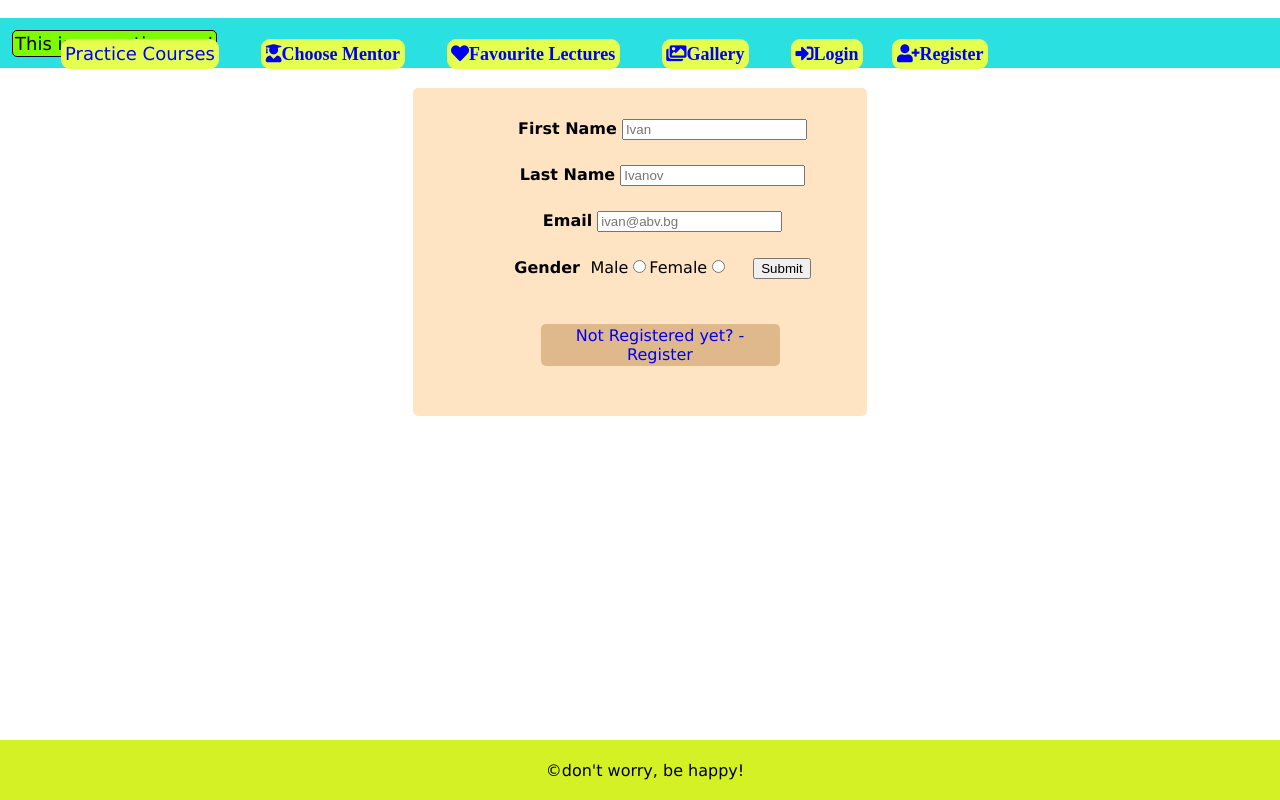
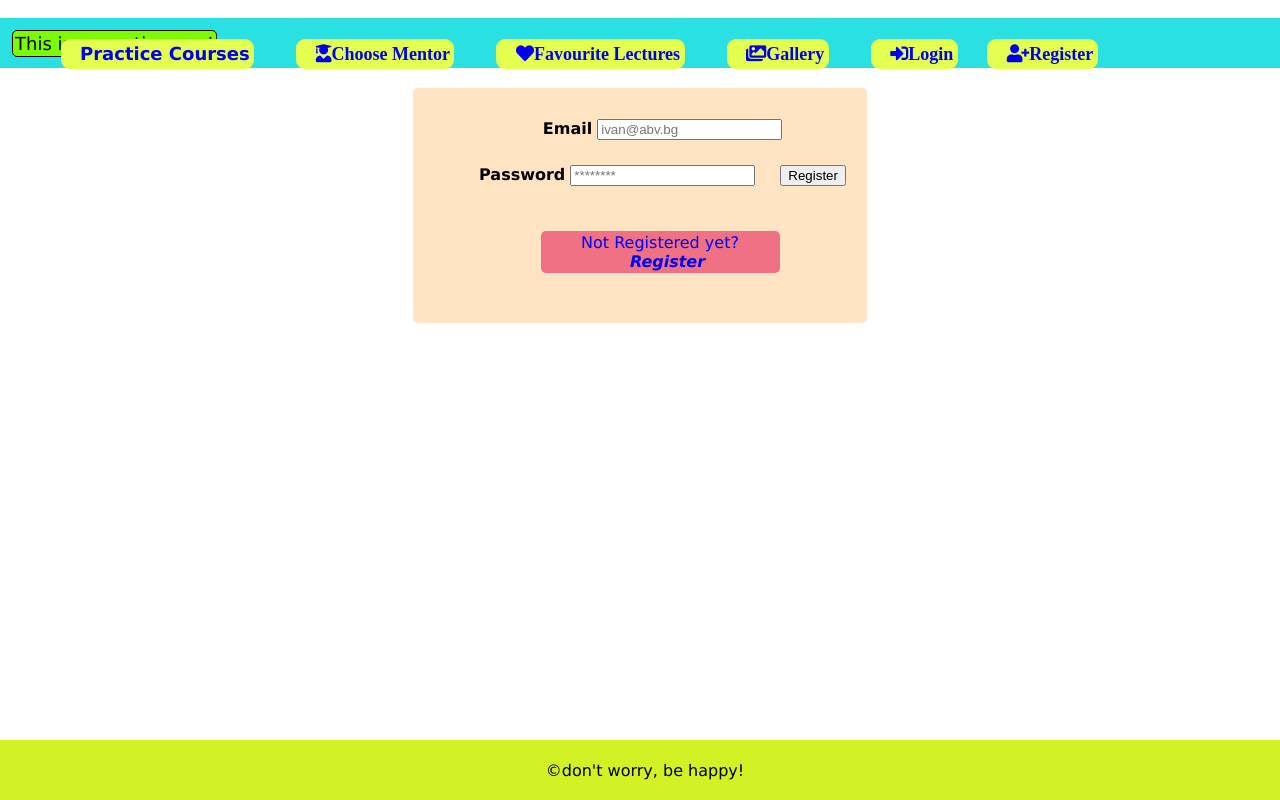
Before and after one commit to AtanasTachev/practice, a React (Create React App) app: page /login in a window 1280 px wide. Built offline with nearby package versions, Linux system fonts and the light colour scheme.

Commit message:
change places of login and register forms

```diff
--- a/src/App.js
+++ b/src/App.js
@@ -3,8 +3,8 @@ import './App.css';
 import Container from './Components/container/Container';
 
 import Navigation from './Components/navigation/Navigation';
-import Login from './Components/form/Login';
 import Register from './Components/register/Register';
+import Login from './Components/login/Login';
 import Mentors from './Components/mentors/Mentors';
 
 function App() {
--- a/src/Components/form/Login.js
+++ /dev/null
@@ -1,39 +0,0 @@
-import './login.css';
-
-const Form = () => {
-    return (
-        <div>
-            <form class="login">
-                <ul>
-                    <li>
-                        <label for="firstName"><b>First Name</b></label>
-                        <input type="text" id="firstName" placeholder='Ivan'/>
-                    </li>
-                    <li>
-                        <label for="lastName"><b>Last Name</b></label>
-                        <input type="text" id="lastName" placeholder='Ivanov'/>
-                    </li>
-                    <li>
-                        <label for="email"><b>Email</b></label>
-                        <input type="email" id="email" placeholder='ivan@abv.bg'/>
-                    </li>
-                    <li>
-                        <label for="gender"><b>Gender  </b></label>
-                        <label for="male">Male</label>
-                        <input type="radio" name="gender" id="male" value="male"></input>
-                        <label for="female">Female</label>
-                        <input type="radio" name="gender" id="female" value="female"></input>
-                    </li>
-                    <li>
-                        <button type='submit'>Submit</button>
-                    </li>
-                    <li><a class="register" href="/register">Not Registered yet? - Register</a></li>
-                </ul>
-
-
-            </form>
-        </div>
-    )
-}
-
-export default Form;
--- /dev/null
+++ b/src/Components/login/Login.js
@@ -0,0 +1,29 @@
+import './login.css';
+
+const Login = () => {
+    return (
+        <div>
+            <form class="login">
+                <ul>
+                    <li>
+                        <label for="email"><b>Email</b></label>
+                        <input type="email" id="email" placeholder='ivan@abv.bg'/>
+                    </li>
+                    <li>
+                        <label for="password"><b>Password</b></label>
+                        <input type="password" id="password" placeholder='********'/>
+                    </li>
+
+                    <li>
+                        <button type='submit'>Register</button>
+                    </li>
+                    <li><a class="login" href="/register">Not Registered yet?<i>Register</i></a></li>
+                </ul>
+
+
+            </form>
+        </div>
+    )
+}
+
+export default Login;
--- a/src/Components/form/login.css
+++ b/src/Components/login/login.css
@@ -1,7 +1,7 @@
-.login {
+.register {
     display:inline-block;
     width:450px;
-    background-color: bisque;
+    background-color: lightpink;
     padding: 2px;
     border-radius: 5px;
     margin: 20px;
@@ -21,9 +21,13 @@ button {
 input {
     cursor: pointer;
 }
-a.register {
+a.login{
     text-decoration: none;
-    background-color: rgb(223, 185, 139);
+    background-color: rgb(240, 113, 132);
     border-radius: 5px;
     width: 235px;
 }
+li a i {
+    font-style: italic, bold;
+    margin-left: 15px;
+}
--- a/src/Components/register/Register.js
+++ b/src/Components/register/Register.js
@@ -3,21 +3,31 @@ import './register.css';
 const Register = () => {
     return (
         <div>
-            <form class="register">
+            <form class="login">
                 <ul>
+                    <li>
+                        <label for="firstName"><b>First Name</b></label>
+                        <input type="text" id="firstName" placeholder='Ivan'/>
+                    </li>
+                    <li>
+                        <label for="lastName"><b>Last Name</b></label>
+                        <input type="text" id="lastName" placeholder='Ivanov'/>
+                    </li>
                     <li>
                         <label for="email"><b>Email</b></label>
                         <input type="email" id="email" placeholder='ivan@abv.bg'/>
                     </li>
                     <li>
-                        <label for="password"><b>Password</b></label>
-                        <input type="password" id="password" placeholder='********'/>
+                        <label for="gender"><b>Gender  </b></label>
+                        <label for="male">Male</label>
+                        <input type="radio" name="gender" id="male" value="male"></input>
+                        <label for="female">Female</label>
+                        <input type="radio" name="gender" id="female" value="female"></input>
                     </li>
-
                     <li>
                         <button type='submit'>Register</button>
                     </li>
-                    <li><a class="login" href="/login">Already registered - Login</a></li>
+                    <li><a class="register" href="/login">Already registered<i>Login</i></a></li>
                 </ul>
 
 
--- a/src/Components/register/register.css
+++ b/src/Components/register/register.css
@@ -1,7 +1,7 @@
-.register {
+.login {
     display:inline-block;
     width:450px;
-    background-color: lightpink;
+    background-color: bisque;
     padding: 2px;
     border-radius: 5px;
     margin: 20px;
@@ -21,9 +21,14 @@ button {
 input {
     cursor: pointer;
 }
-a.login{
+a.register {
     text-decoration: none;
-    background-color: rgb(240, 113, 132);
+    background-color: rgb(223, 185, 139);
     border-radius: 5px;
     width: 235px;
 }
+li a i {
+    font-style: italic;
+    font-weight: 900;
+    margin-left: 15px;
+}
```
